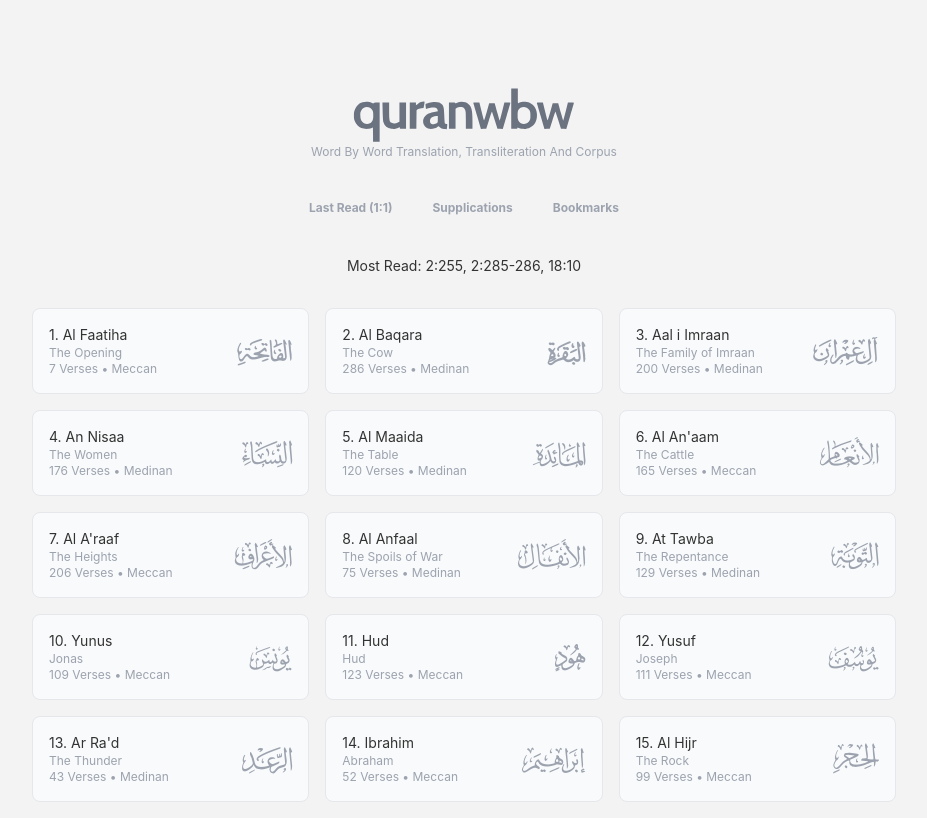
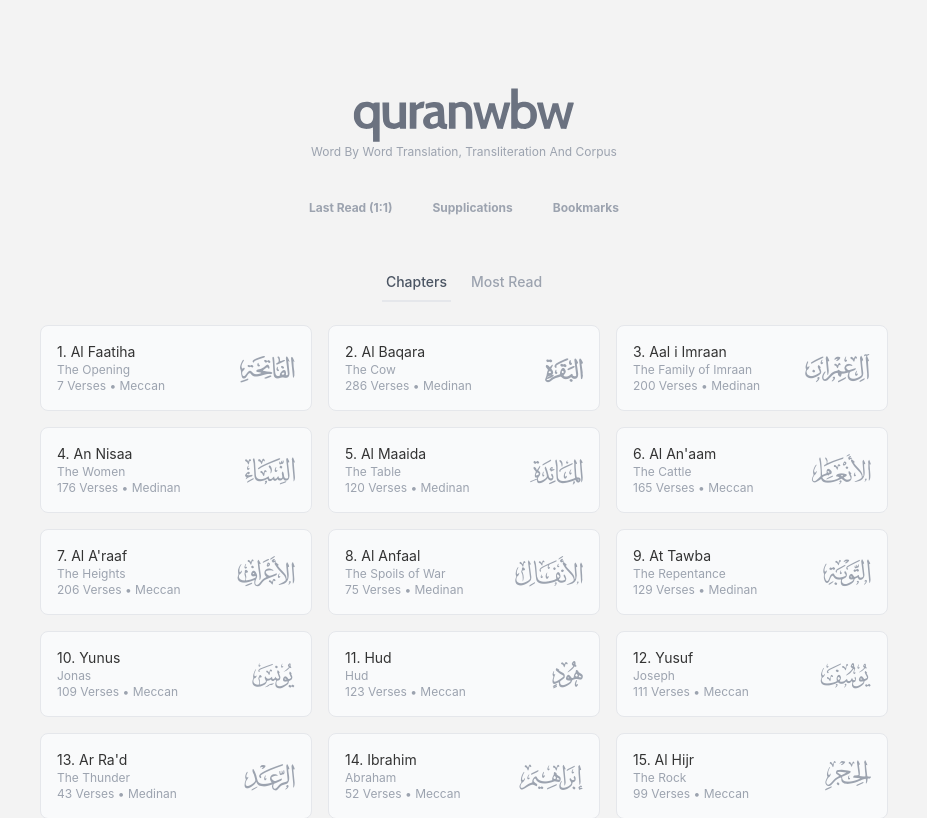
Before and after one commit to marwan/quranwbw-v4, a Svelte app: page / in a window 1280 px wide. Shown: the top 818 px of the page, without its empty margins (176-1103 px from the left). Built offline with nearby package versions, Linux system fonts and the light colour scheme.

Commit message:
added homepage tabs

```diff
--- /dev/null
+++ b/src/components/ui/HomepageTabs.svelte
@@ -0,0 +1,60 @@
+<script>
+  import { Link } from "svelte-routing";
+  import { quranMetaData, mostRead } from "$data/quranMeta";
+
+  // chapter cards, tab styles
+  const homepageTabsStyles = {
+    cardGridStyle: "grid grid-cols-1 md:grid-cols-2 lg:grid-cols-3 gap-4",
+    cardInnerStyle: "flex items-center justify-between border border-gray-200 text-sm bg-gray-50 rounded-lg p-4 hover:cursor-pointer hover:bg-[#ebebeb] hover:border-gray-400 focus:outline-none focus:ring-4 focus:ring-gray-200",
+    activeTab: "text-gray-600 hover:text-gray-900 border-b-2",
+  };
+
+  let activeTab = 1; // chapters tab
+</script>
+
+<div id="homepage-tabs" class="pt-0">
+  <div class="mb-4 text-gray-400 daaark:border-gray-700 px-8">
+    <ul class="flex flex-wrap -mb-px text-sm font-medium text-center justify-center space-x-4">
+      <li>
+        <button on:click={() => (activeTab = 1)} class="homepage-tabs inline-block p-4 px-1 pb-2 rounded-t-lg {activeTab === 1 ? `${homepageTabsStyles.activeTab}` : ''}" id="chapters-tab" data-tabs-target="#chapters-tab-panel" type="button" role="tab" aria-controls="chapters-tab-panel" aria-selected="false">Chapters</button>
+      </li>
+      <li>
+        <button on:click={() => (activeTab = 2)} class="homepage-tabs inline-block p-4 px-1 pb-2 rounded-t-lg {activeTab === 2 ? `${homepageTabsStyles.activeTab}` : ''}" id="most-read-tab" data-tabs-target="#most-read-tab-panel" type="button" role="tab" aria-controls="most-read-tab-panel" aria-selected="false">Most Read</button>
+      </li>
+    </ul>
+  </div>
+
+  <div id="content-tab" class="my-6 px-2">
+    <!-- chapters tab -->
+    <div class="homepage-tab-panels {activeTab === 1 ? 'block' : 'hidden'}" id="chapters-tab-panel" role="tabpanel" aria-labelledby="chapters-tab">
+      <div class={homepageTabsStyles.cardGridStyle}>
+        {#each { length: 114 } as _, chapter}
+          <Link to="/{chapter + 1}" class={homepageTabsStyles.cardInnerStyle}>
+            <div class="">
+              <span class="text-sm">{chapter + 1}. {quranMetaData[chapter + 1].transliteration}</span>
+              <div class="block text-xs text-gray-400">
+                {quranMetaData[chapter + 1].translation} <br />
+                {quranMetaData[chapter + 1].verses} Verses &bull; {quranMetaData[chapter + 1].revelation === 1 ? "Meccan" : "Medinan"}
+              </div>
+            </div>
+            <div class="chapter-icons justify-items-end text-gray-400 text-3xl mt-2">{@html `&#xE9${quranMetaData[chapter + 1].icon};`}</div>
+          </Link>
+        {/each}
+      </div>
+    </div>
+
+    <!-- most read tab -->
+    <div class="homepage-tab-panels {activeTab === 2 ? 'block' : 'hidden'}" id="most-read-tab-panel" role="tabpanel" aria-labelledby="most-read-tab">
+      <div class={homepageTabsStyles.cardGridStyle}>
+        {#each Object.entries(mostRead) as [id, item]}
+          <Link to={item.url} class={homepageTabsStyles.cardInnerStyle}>
+            <div class="">
+              <span class="text-sm">{quranMetaData[item.chapter].transliteration} ({item.verses})</span>
+              <div class="block text-xs text-gray-400">{item.title}</div>
+            </div>
+          </Link>
+        {/each}
+      </div>
+    </div>
+  </div>
+</div>
--- a/src/components/verses/VersesWords.svelte
+++ b/src/components/verses/VersesWords.svelte
@@ -3,7 +3,7 @@
 
   import { displayOptions } from "$data/options";
   import { supplicationsFromQuran } from "$data/quranMeta";
-  import { currentPageStore, wordTypeStore, displayTypeStore, userSettingsStore } from "$utils/stores";
+  import { currentPageStore, wordTypeStore, displayTypeStore, userSettingsStore, audioSettingsStore } from "$utils/stores";
   import { wordAudioController } from "$utils/audioController";
 
   const chapter = key.split(":")[0];
--- a/src/data/quranMeta.js
+++ b/src/data/quranMeta.js
@@ -772,3 +772,10 @@ export const pageNumberKeys = [
   "109:1",
   "112:1",
 ];
+
+export const mostRead = [
+  { id: 1, chapter: 2, verses: "255", title: "Whoever recites Ayat al-Kursi after every Salat, the only barrier between him and paradise is death.", url: "/2/255" },
+  { id: 2, chapter: 2, verses: "285-286", title: "Whoever recites the last two verses of Surat al-Baqarah in the night, it is enough for him.", url: "/2/285-286" },
+  { id: 3, chapter: 18, verses: "1-10", title: "Whoever commits ten verses from the beginning Sura al Kahf will be protected from the Dajjal.", url: "/18/1-10" },
+  { id: 4, chapter: 67, verses: "1-30", title: "A chapter from the Quran containing thirty verses will intercede for a man so that he will be forgiven.", url: "/67" },
+];
--- a/src/utils/audioController.js
+++ b/src/utils/audioController.js
@@ -263,13 +263,12 @@ function wordHighlighter() {
 
     // as long as the word timestamp is lower than the current audio time
     if (wordTimestamp < audio.currentTime) {
-      if (word > 0) {
-        document.getElementById(`${audioSettings.playingKey}:${word}`).classList.remove("bg-[#ebebeb]");
-      }
-
-      document.getElementById(`${audioSettings.playingKey}:${word + 1}`).classList.add("bg-[#ebebeb]");
-
-      console.log(`${audioSettings.playingKey}:${word}`);
+      // if (word > 0) {
+      //   document.getElementById(`${audioSettings.playingKey}:${word}`).classList.remove("bg-[#ebebeb]");
+      // }
+      // audioSettings.playingWordKey = `${audioSettings.playingKey}:${word + 1}`;
+      // document.getElementById(`${audioSettings.playingKey}:${word + 1}`).classList.add("bg-[#ebebeb]");
+      // console.log(`${audioSettings.playingKey}:${word}`);
     }
   }
 }
--- a/src/views/Home.svelte
+++ b/src/views/Home.svelte
@@ -4,6 +4,8 @@
   import { quranMetaData } from "$data/quranMeta";
   import { currentPageStore, lastReadStore } from "$utils/stores";
   import Logo from "$svgs/Logo.svelte";
+
+  import HomepageTabs from "$ui/HomepageTabs.svelte";
 
   const linkStyles = "py-2 px-4 text-xs cursor-pointer focus:outline-none focus:ring-4 focus:ring-gray-200 rounded-lg hover:bg-[#ebebeb]";
 
@@ -43,25 +45,6 @@
     </div>
   </div>
 
-  <div id="most-read" class="text-center text-sm md:text-md">
-    Most Read:
-    <Link to="/2/255">2:255</Link>,
-    <Link to="/2/285-286">2:285-286</Link>,
-    <Link to="/18/10">18:10</Link>
-  </div>
-
-  <div class="grid grid-cols-1 md:grid-cols-2 lg:grid-cols-3 gap-4">
-    {#each { length: 114 } as _, chapter}
-      <Link to="/{chapter + 1}" class="flex items-center justify-between border border-gray-200 text-sm bg-gray-50 rounded-lg p-4 hover:cursor-pointer hover:bg-[#ebebeb] hover:border-gray-400 focus:outline-none focus:ring-4 focus:ring-gray-200">
-        <div class="">
-          <span class="text-sm">{chapter + 1}. {quranMetaData[chapter + 1].transliteration}</span>
-          <div class="block text-xs text-gray-400">
-            {quranMetaData[chapter + 1].translation} <br />
-            {quranMetaData[chapter + 1].verses} Verses &bull; {quranMetaData[chapter + 1].revelation === 1 ? "Meccan" : "Medinan"}
-          </div>
-        </div>
-        <div class="chapter-icons justify-items-end text-gray-400 text-3xl mt-2">{@html `&#xE9${quranMetaData[chapter + 1].icon};`}</div>
-      </Link>
-    {/each}
-  </div>
+  <!-- chapter and most read tabs -->
+  <HomepageTabs />
 </div>
```
